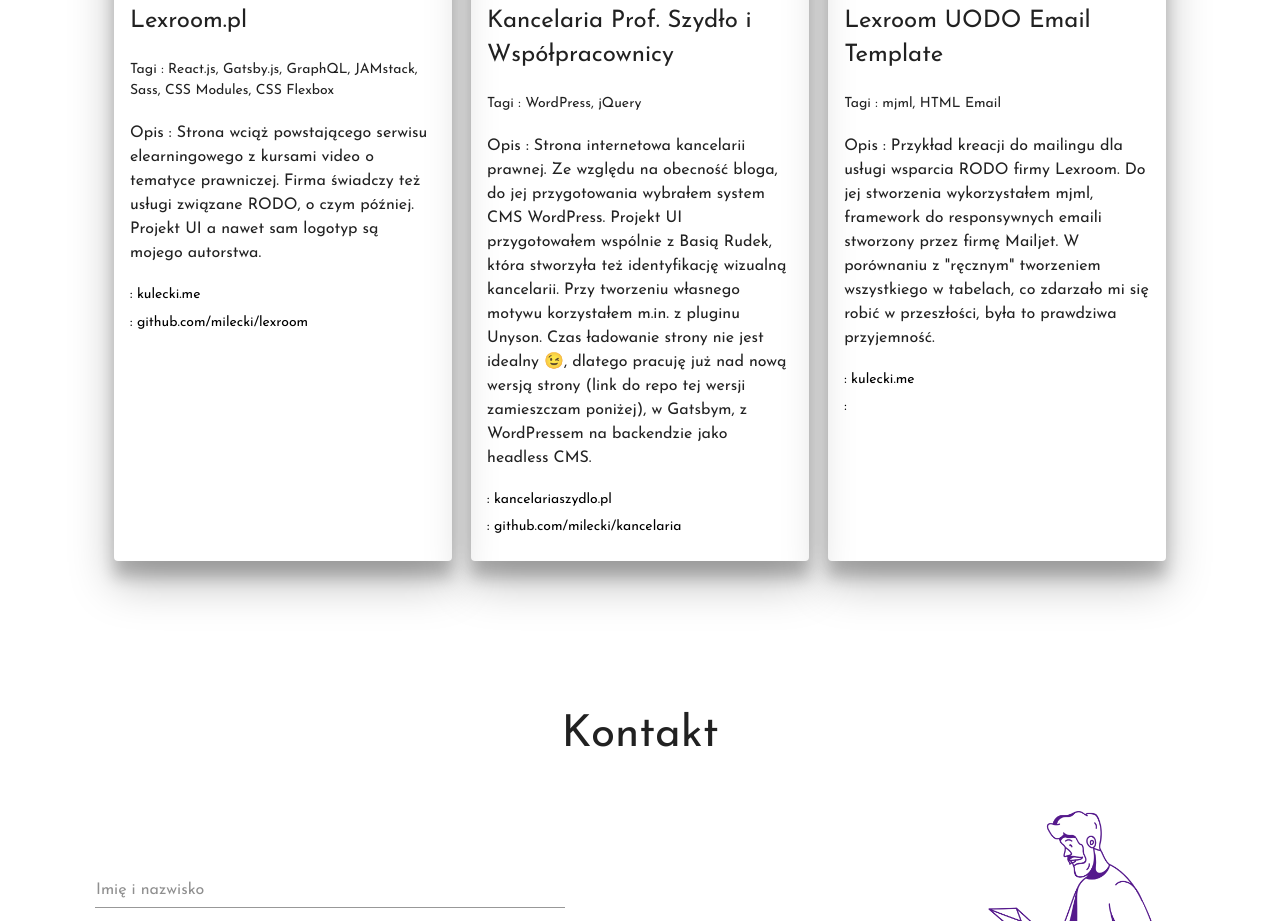
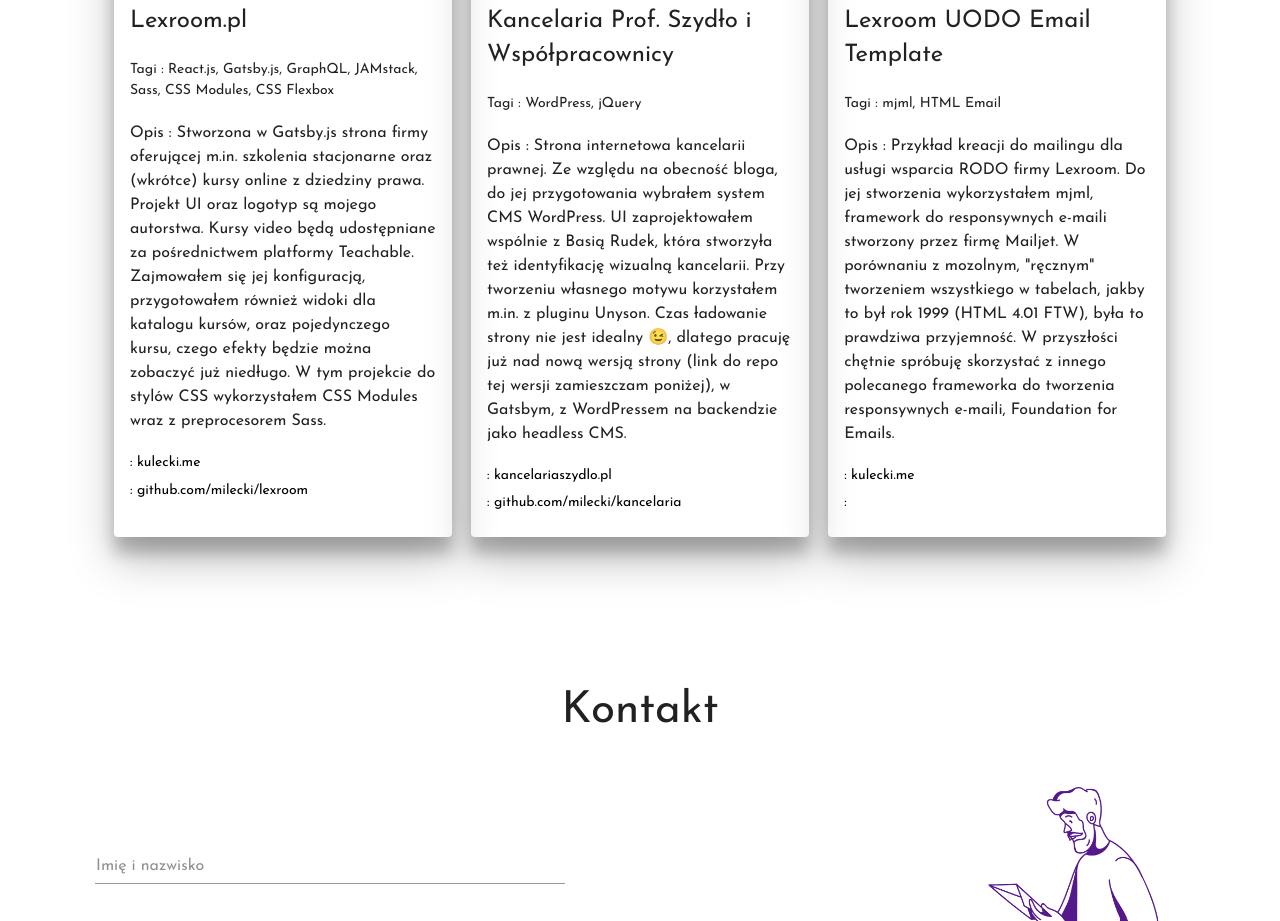
Before and after one commit to milecki/portfolio, a Gatsby site: page / in a window 1280 px wide. Shown: the part 2540-3461 px from the top of the page. Built offline with nearby package versions, Linux system fonts and the light colour scheme; Gatsby itself is replaced by a stand-in of ours; a web font is replaced by a local one.

Commit message:
Further changes to project's descriptions

```diff
--- a/src/components/projectsSection.js
+++ b/src/components/projectsSection.js
@@ -27,7 +27,7 @@
       "Netlify",
     ],
     desc:
-      "Strona na której obecnie się znajdujesz 😀. Zaprojektowana i zakodowana przeze mnie od A do Z, z wyjątkiem ilustracji, stworzonych przez Victora Rigo według mojej koncepcji. Strona wciąż ewoluuje. Właśnie pracuję nad modułem z internacjonalizacją, i18n (umożliwiającym wybór między polską a angielską wersją językową) oraz nad dodaniem iframe'ów ze szczegółowymi opisami wykonanych przeze mnie projektów. Planuję wykorzystać do tego React Hooks.",
+      "Strona na której obecnie się znajdujesz 😀. Zaprojektowana i zakodowana przeze mnie od A do Z, z wyjątkiem ilustracji, stworzonych przez Victora Rigo według mojej koncepcji. Strona wciąż ewoluuje. Właśnie pracuję nad modułem z internacjonalizacją, i18n (umożliwiającym wybór między polską a angielską wersją językową) oraz nad dodaniem iframe'ów ze szczegółowymi opisami wykonanych przeze mnie projektów. Zamierzam wykorzystać do tego React Hooks.",
     tags:
       "React.js, Gatsby.js, GraphQL, Styled Components, CSS Flexbox, JAMstack, Netlify",
     adressUrl: "https://kulecki.me",
@@ -85,7 +85,7 @@
       "CSS Flexbox",
     ],
     desc:
-      "Strona wciąż powstającego serwisu elearningowego z kursami video o tematyce prawniczej. Firma świadczy też usługi związane RODO, o czym później. Projekt UI a nawet sam logotyp są mojego autorstwa.",
+      "Stworzona w Gatsby.js strona firmy oferującej m.in. szkolenia stacjonarne oraz (wkrótce) kursy online z dziedziny prawa. Projekt UI oraz logotyp są mojego autorstwa. Kursy video będą udostępniane za pośrednictwem platformy Teachable. Zajmowałem się jej konfiguracją, przygotowałem również widoki dla katalogu kursów, oraz pojedynczego kursu, czego efekty będzie można zobaczyć już niedługo. W tym projekcie do stylów CSS wykorzystałem CSS Modules wraz z preprocesorem Sass.",
     tags:
       "React.js, Gatsby.js, GraphQL, JAMstack, Sass, CSS Modules, CSS Flexbox",
     adressUrl: "https://kulecki.me",
@@ -97,7 +97,7 @@
     name: "Kancelaria Prof. Szydło i Współpracownicy",
     categories: ["WordPress, jQuery"],
     desc:
-      "Strona internetowa kancelarii prawnej. Ze względu na obecność bloga, do jej przygotowania wybrałem system CMS WordPress. Projekt UI przygotowałem wspólnie z Basią Rudek, która stworzyła też identyfikację wizualną kancelarii. Przy tworzeniu własnego motywu korzystałem m.in. z pluginu Unyson. Czas ładowanie strony nie jest idealny 😉, dlatego pracuję już nad nową wersją strony (link do repo tej wersji zamieszczam poniżej), w Gatsbym, z WordPressem na backendzie jako headless CMS.",
+      "Strona internetowa kancelarii prawnej. Ze względu na obecność bloga, do jej przygotowania wybrałem system CMS WordPress. UI zaprojektowałem wspólnie z Basią Rudek, która stworzyła też identyfikację wizualną kancelarii. Przy tworzeniu własnego motywu korzystałem m.in. z pluginu Unyson. Czas ładowanie strony nie jest idealny 😉, dlatego pracuję już nad nową wersją strony (link do repo tej wersji zamieszczam poniżej), w Gatsbym, z WordPressem na backendzie jako headless CMS.",
     tags: "WordPress, jQuery",
     adressUrl: "https://kancelariaszydlo.pl",
     repoUrl: "https://github.com/milecki/kancelaria",
@@ -108,7 +108,7 @@
     categories: ["HTML Email", "mjml"],
     name: "Lexroom UODO Email Template",
     desc:
-      'Przykład kreacji do mailingu dla usługi wsparcia RODO firmy Lexroom. Do jej stworzenia wykorzystałem mjml, framework do responsywnych emaili stworzony przez firmę Mailjet. W porównaniu z "ręcznym" tworzeniem wszystkiego w tabelach, co zdarzało mi się robić  w przeszłości, była to prawdziwa przyjemność.',
+      'Przykład kreacji do mailingu dla usługi wsparcia RODO firmy Lexroom. Do jej stworzenia wykorzystałem mjml, framework do responsywnych e-maili stworzony przez firmę Mailjet. W porównaniu z mozolnym, "ręcznym" tworzeniem wszystkiego w tabelach, jakby to był rok 1999 (HTML 4.01 FTW), była to prawdziwa przyjemność. W przyszłości chętnie spróbuję skorzystać z innego polecanego frameworka do tworzenia responsywnych e-maili, Foundation for Emails.',
     tags: "mjml, HTML Email",
     adressUrl: "https://kulecki.me",
     repoUrl: "",
```
